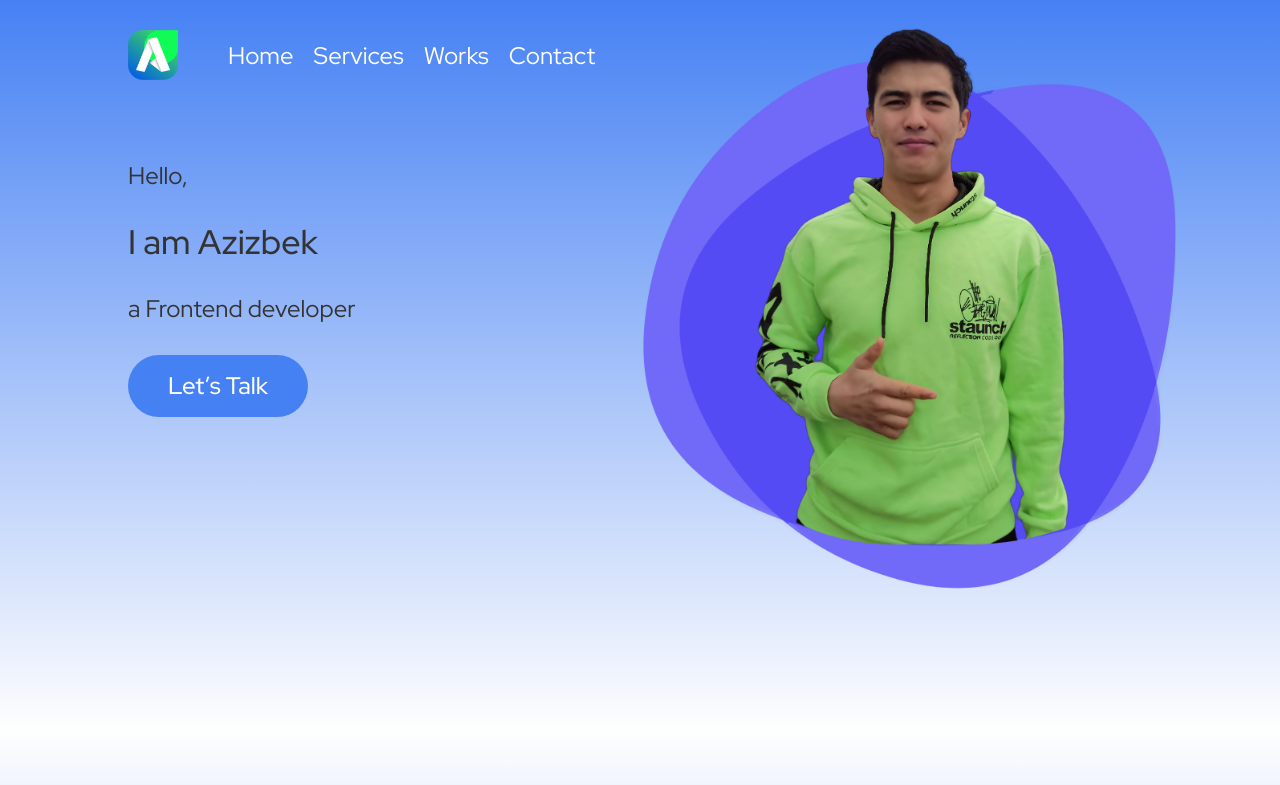
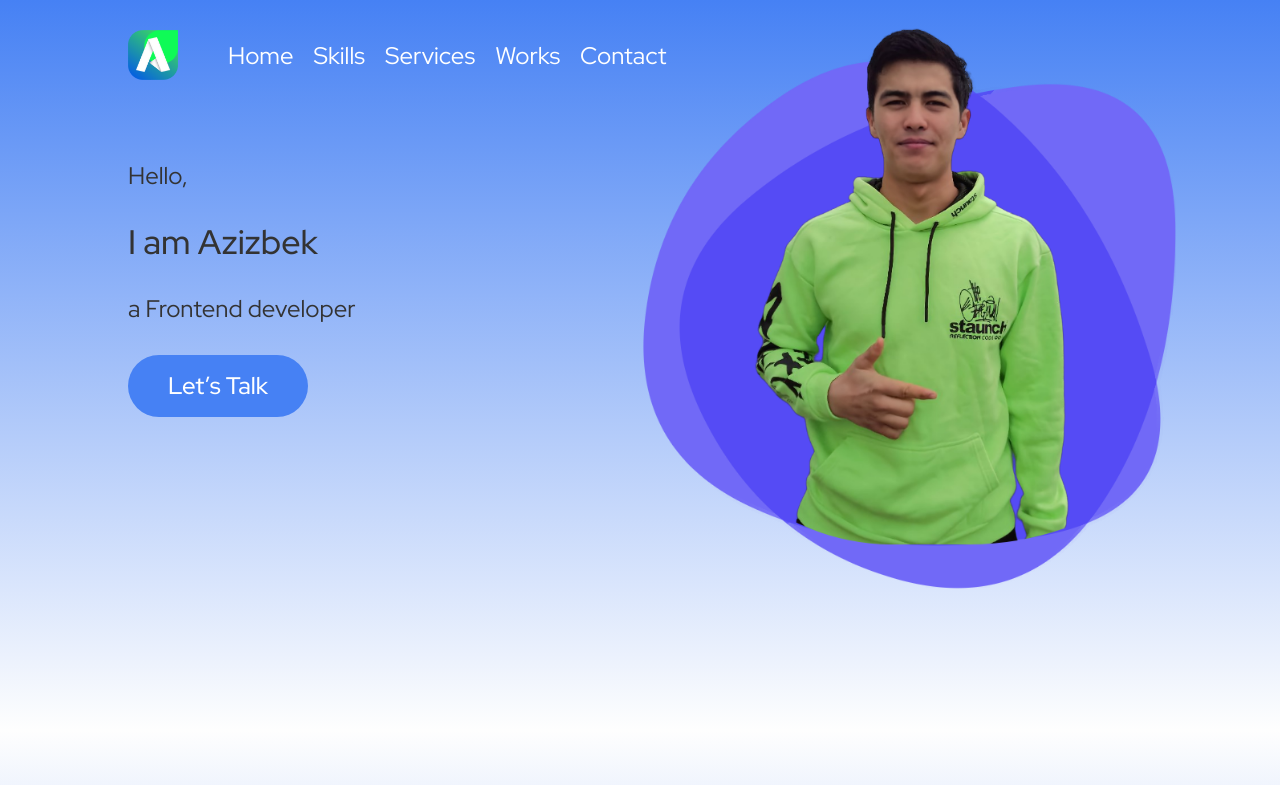
Before and after one commit to Azizbek2002/new-resume, a React (Create React App) app: page / in a window 1280 px wide. Shown: the top 785 px of the page. Built offline with nearby package versions, Linux system fonts and the light colour scheme.

Commit message:
added scroll fn for skills

```diff
--- a/src/Contact.jsx
+++ b/src/Contact.jsx
@@ -8,7 +8,7 @@ import github from "./assets/images/github.png";
 
 const Contact = () => {
   return (
-    <div className={style.Contact_section}>
+    <div className={style.Contact_section} id="contact">
       <div className={style.container}>
         <div className={style.title}>
           <h5>Contact me</h5>
--- a/src/Home.jsx
+++ b/src/Home.jsx
@@ -7,8 +7,20 @@ import Skills from "./Skills";
 import "./App.css";
 import logo from "./assets/images/logoNew.png";
 import menu from "./assets/images/menu.svg";
+import { useRef } from "react";
 
 const Home = () => {
+
+  const scrollSec = useRef(null)
+
+  console.log(scrollSec)
+  function scrollChange(){
+  console.log('worked')
+   scrollSec.current.scrollIntoView({ behavior: 'smooth', block: 'start', inline: 'start' })
+  }
+  // scrollChange()
+
+
   return (
     <>
       <div className={styles.header}>
@@ -18,6 +30,9 @@ const Home = () => {
             <ul>
               <li>
                 <button className={styles.navBtn}>Home</button>
+              </li>
+              <li>
+                <button className={styles.navBtn} onClick={scrollChange}>Skills</button>
               </li>
               <li>
                 <button className={styles.navBtn}>Services</button>
@@ -40,7 +55,7 @@ const Home = () => {
               <p>Hello,</p>
               <h1>I am Azizbek</h1>
               <p>a Frontend developer</p>
-              <button className={styles.btn_letst}>Let’s Talk</button>
+              <button className={styles.btn_letst} ref={scrollSec}>Let’s Talk</button>
             </div>
             <div className={styles.right_content}>
               <img src={person} alt="person" className={styles.person} />
@@ -48,7 +63,7 @@ const Home = () => {
           </div>
         </div>
       </div>
-      <Skills/>
+      <Skills />
       <Services />
       <Projects />
       <Contact />
```
